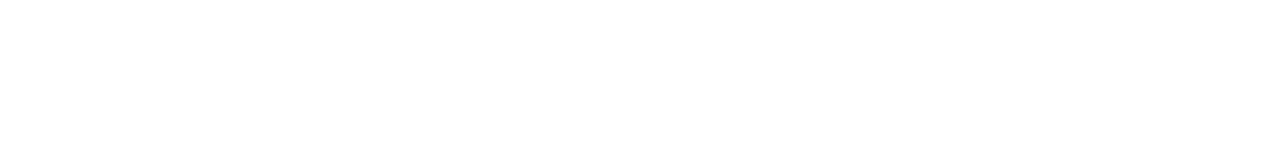
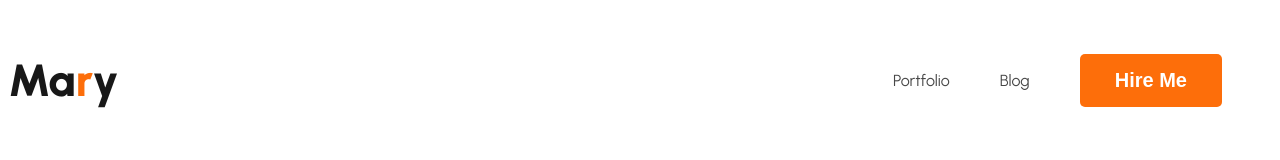
Before and after one commit to AbdurRahman11668/beautiful-portfolio-website, a plain HTML site: page index.html in a window 1280 px wide. Drawn offline with Linux system fonts and the light colour scheme.

Commit message:
create navigation bar

```diff
--- a/index.html
+++ b/index.html
@@ -4,8 +4,25 @@
     <meta charset="UTF-8">
     <meta name="viewport" content="width=device-width, initial-scale=1.0">
     <title>Beautiful Portfolio Website</title>
+
+    <link rel="preconnect" href="https://fonts.googleapis.com">
+    <link rel="preconnect" href="https://fonts.gstatic.com" crossorigin>
+    <link href="https://fonts.googleapis.com/css2?family=Open+Sans:wght@300;400;500;600;700;800&family=Poppins:wght@200;300;400;500;600;700;800;900&family=Urbanist:wght@100;200;300;400;500;600;700;800;900&display=swap" rel="stylesheet">
+    <link rel="stylesheet" href="styles/portfolio.css">
+
+
 </head>
 <body>
+    <header>
+        <nav>
+            <h3 class="nav-title">Ma<span class="text-primary">r</span>y</h3>
+            <ul>
+                <li><a href="">Portfolio</a></li>
+                <li><a href="">Blog</a></li>
+                <li><button class="btn-primary">Hire Me</button></li>
+            </ul>
+        </nav>
 
+    </header>
 </body>
 </html>
--- /dev/null
+++ b/styles/portfolio.css
@@ -0,0 +1,47 @@
+/* Common Shared Style */
+body {
+  font-family: "Open Sans", sans-serif;
+  font-family: "Poppins", sans-serif;
+  font-family: "Urbanist", sans-serif;
+}
+
+.text-primary {
+  color: #fd6e0a;
+}
+
+.btn-primary {
+  border-radius: 5px;
+  background: #fd6e0a;
+  border: 0;
+  color: white;
+  font-size: 20px;
+  font-weight: 700;
+  padding: 15px 35px;
+}
+
+/* Nav related styles */
+nav {
+  display: flex;
+  justify-content: space-between;
+  align-items: center;
+}
+
+.nav-title {
+  color: #181818;
+  font-size: 45px;
+  font-weight: 800;
+}
+
+nav > ul {
+  display: flex;
+  align-items: center;
+}
+
+nav li {
+  list-style: none;
+  margin-right: 50px;
+}
+nav a {
+  text-decoration: none;
+  color: #474747;
+}
```
Also changed, not shown: images/developer.png (added), images/hardy.png (added), images/header_bg.png (added), images/icons/facebook.png (added), images/icons/insta.png (added), images/icons/js.png (added), images/icons/mongo.png (added), images/icons/nodejs.png (added), images/icons/react.png (added), images/icons/twitter.png (added).
